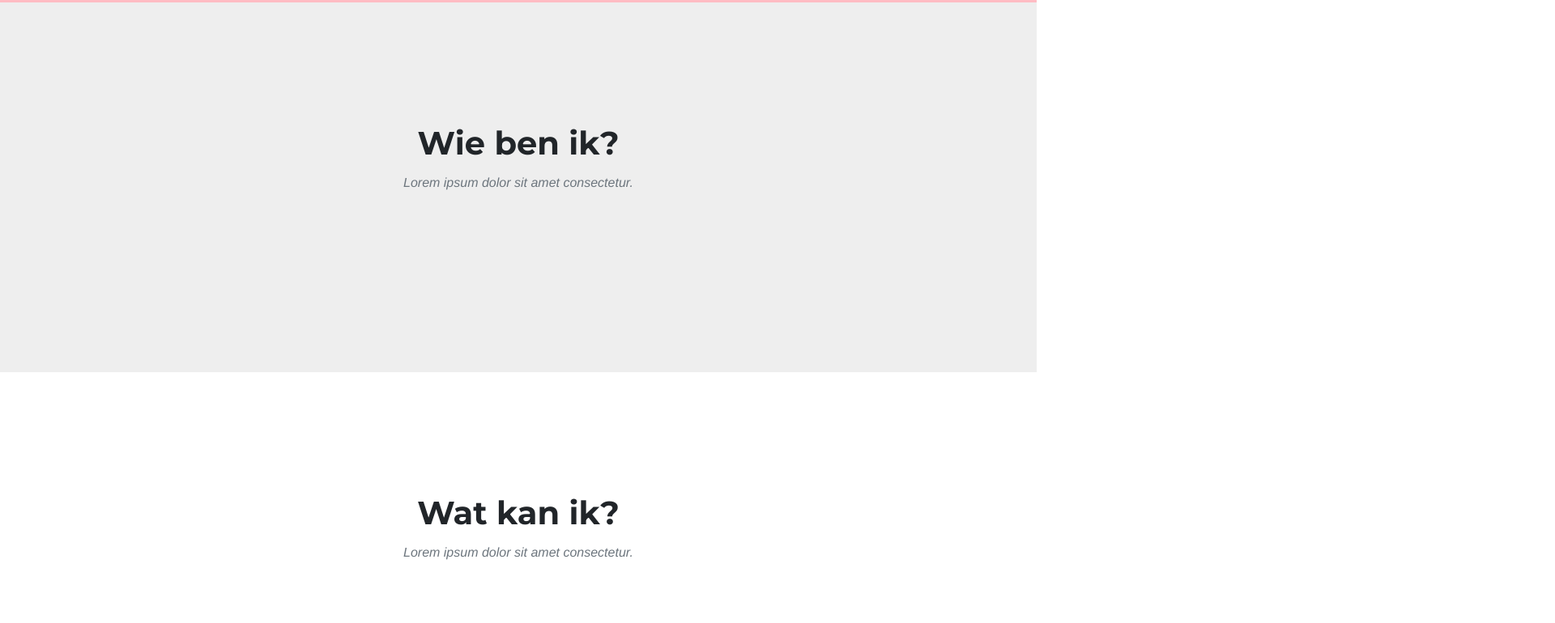
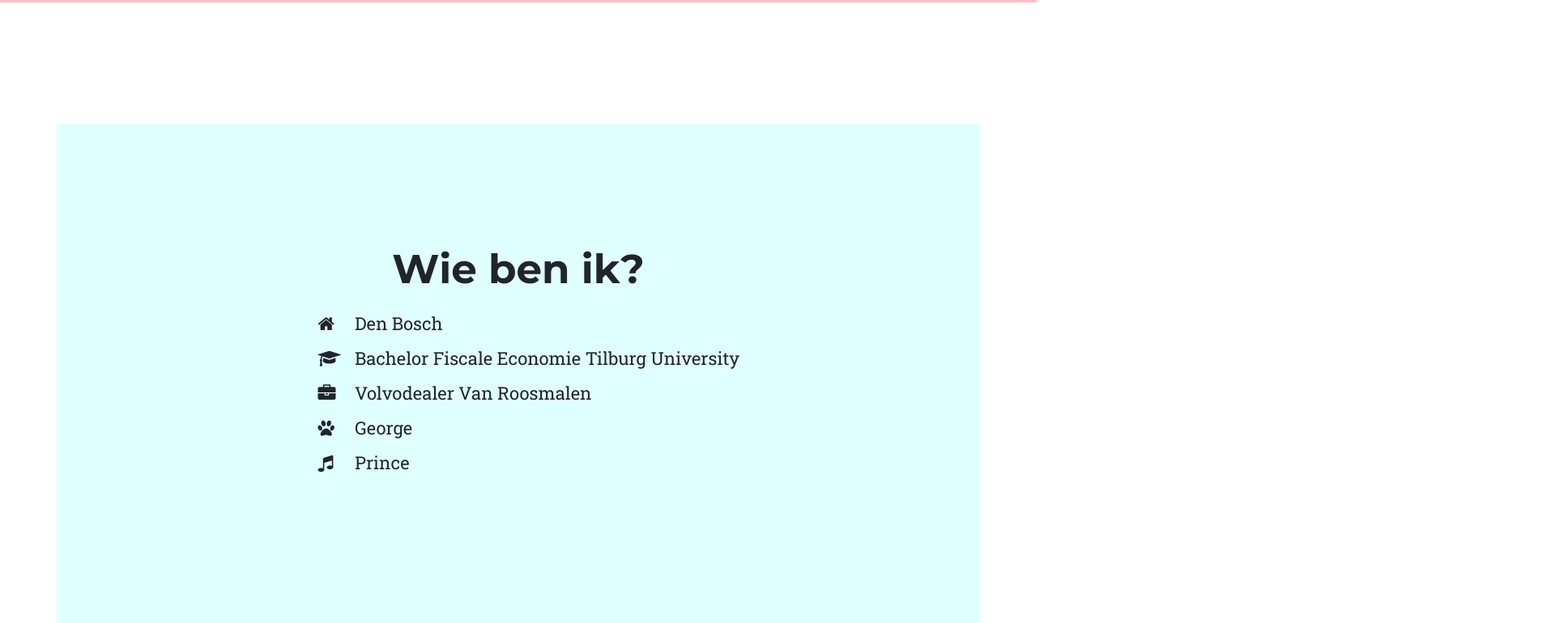
Before and after one commit to Olliepoe/website-oli, a website: page index.html in a window 1280 px wide. Shown: the part 756-1526 px from the top of the page at 81% size, 1920 px wide, since content can reach past the window. Drawn offline with nearby package versions, Linux system fonts and the light colour scheme; files that its build step writes are made by us from their sources; a web font is replaced by a local one.

Commit message:
Wie ben ik?

```diff
--- a/index.html
+++ b/index.html
@@ -53,8 +53,6 @@
         </div>
     </nav>
 
-
-
     <!-- Header -->
     <header>
         <div class="container">
@@ -66,59 +64,39 @@
         </div>
     </header>
 
-    <!-- Services Section -->
-    <section id="home" style="display:none;">
+    <section id="wiebenik" class="main-section">
         <div class="container">
             <div class="row">
                 <div class="col-lg-12 text-center">
-                    <h2 class="section-heading">Home</h2>
-                    <h3 class="section-subheading text-muted">Lorem ipsum dolor sit amet consectetur.</h3>
-                </div>
-            </div>
-            <div class="row text-center">
-                <div class="col-md-4">
-                    <span class="fa-stack fa-4x">
-                        <i class="fa fa-circle fa-stack-2x text-primary"></i>
-                        <i class="fa fa-shopping-cart fa-stack-1x fa-inverse"></i>
-                    </span>
-                    <h4 class="service-heading">E-Commerce</h4>
-                    <p class="text-muted">Lorem ipsum dolor sit amet, consectetur adipisicing elit. Minima maxime quam architecto quo inventore harum ex magni, dicta impedit.</p>
-                </div>
-                <div class="col-md-4">
-                    <span class="fa-stack fa-4x">
-                        <i class="fa fa-circle fa-stack-2x text-primary"></i>
-                        <i class="fa fa-laptop fa-stack-1x fa-inverse"></i>
-                    </span>
-                    <h4 class="service-heading">Responsive Design</h4>
-                    <p class="text-muted">Lorem ipsum dolor sit amet, consectetur adipisicing elit. Minima maxime quam architecto quo inventore harum ex magni, dicta impedit.</p>
-                </div>
-                <div class="col-md-4">
-                    <span class="fa-stack fa-4x">
-                        <i class="fa fa-circle fa-stack-2x text-primary"></i>
-                        <i class="fa fa-lock fa-stack-1x fa-inverse"></i>
-                    </span>
-                    <h4 class="service-heading">Web Security</h4>
-                    <p class="text-muted">Lorem ipsum dolor sit amet, consectetur adipisicing elit. Minima maxime quam architecto quo inventore harum ex magni, dicta impedit.</p>
+                    <h2 class="section-heading">Wie ben ik?</h2>
+                    <div class="list-wrapper">
+                        <ul>
+                            <li>
+                                <i class="fa fa-home"></i> Den Bosch
+                            </li>
+                            <li>
+                                <i class="fa fa-graduation-cap"></i> Bachelor Fiscale Economie Tilburg University
+                            </li>
+                            <li>
+                                <i class="fa fa-briefcase"></i> Volvodealer Van Roosmalen
+                            </li>
+                            <li>
+                                <i class="fa fa-paw"></i> George
+                            </li>
+                            <li>
+                                <i class="fa fa-music"></i> Prince
+                            </li>
+                        </ul>
+                    </div>
                 </div>
             </div>
         </div>
     </section>
 
-    <!-- Portfolio Grid Section -->
-    <section id="wiebenik" class="bg-light-gray">
-        <div class="container">
-            <div class="row">
-                <div class="col-lg-12 text-center">
-                    <h2 class="section-heading">Wie ben ik?</h2>
-                    <h3 class="section-subheading text-muted">Lorem ipsum dolor sit amet consectetur.</h3>
-                </div>
-            </div>
-        </div>
-    </section>
 
-    <!-- About Section -->
-    <section id="watkanik">
-        <div class="container">
+
+    <section id="watkanik" class="main-section">
+        <div class="container d-none">
             <div class="row">
                 <div class="col-lg-12 text-center">
                     <h2 class="section-heading">Wat kan ik?</h2>
@@ -260,8 +238,7 @@
         </div>
     </section>
 
-    <!-- Team Section -->
-    <section id="watzoekik" class="bg-light-gray">
+    <section id="watzoekik" class="main-section">
         <div class="container">
             <div class="row">
                 <div class="col-lg-12 text-center">
--- a/scss/oli.scss
+++ b/scss/oli.scss
@@ -51,10 +51,6 @@ h1, h2, h3, h4, h5, h6 {
 
 .img-centered {
     margin: 0 auto;
-}
-
-.bg-light-gray {
-    background-color: $gray-lighter;
 }
 
 .bg-darkest-gray {
@@ -228,11 +224,23 @@ header {
 }
 
 // Global Section Styles
+section.main-section .container {
+    background-color: lightcyan;
+}
+
+section.main-section:first-of-type {
+    padding-top: 150px;
+}
+
+@media(min-width:768px) {
+    section.main-section .container {
+        padding: 150px 0;
+    }
+}
 
 section {
-    padding: 100px 0;
     h2.section-heading {
-        font-size: 40px;
+        font-size: 50px;
         margin-top: 0;
         margin-bottom: 15px;
     }
@@ -247,17 +255,21 @@ section {
     }
 }
 
-@media(min-width:768px) {
-    section {
-        padding: 150px 0;
+#wiebenik .list-wrapper {
+    width: 575px;
+    display: inline-block;
+
+    ul {
+        list-style: none;
+        font-size: 22px;
+        text-align: left;
+        li {
+            padding: 5px 0;
+        }
+        i {
+            width: 40px;
+        }
     }
-}
-
-// Services Section
-
-.service-heading {
-    margin: 15px 0;
-    text-transform: none;
 }
 
 // Timeline
```
